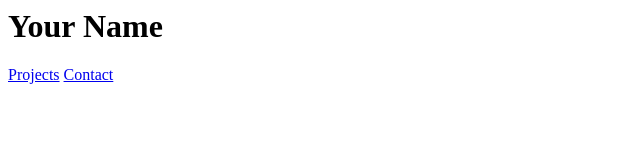
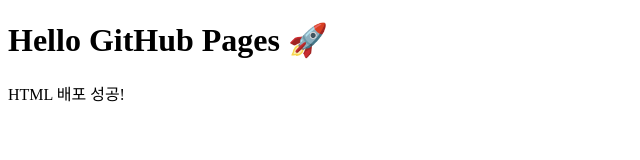
Before and after one commit to hyeb-n/tem_home, a plain HTML site: page index.html in a window 1280 px wide. Shown: the whole page, without its empty margins (0-640 px from the left). Drawn offline with Linux system fonts and the light colour scheme.

Commit message:
Update index.html

```diff
--- a/index.html
+++ b/index.html
@@ -1,7 +1,11 @@
-<header>
-    <h1>Your Name</h1>
-    <nav>
-        <a href="#projects">Projects</a>
-        <a href="#contact">Contact</a>
-    </nav>
-</header>
+<!DOCTYPE html>
+<html lang="ko">
+<head>
+    <meta charset="UTF-8">
+    <title>My GitHub Page</title>
+</head>
+<body>
+    <h1>Hello GitHub Pages 🚀</h1>
+    <p>HTML 배포 성공!</p>
+</body>
+</html>
```
